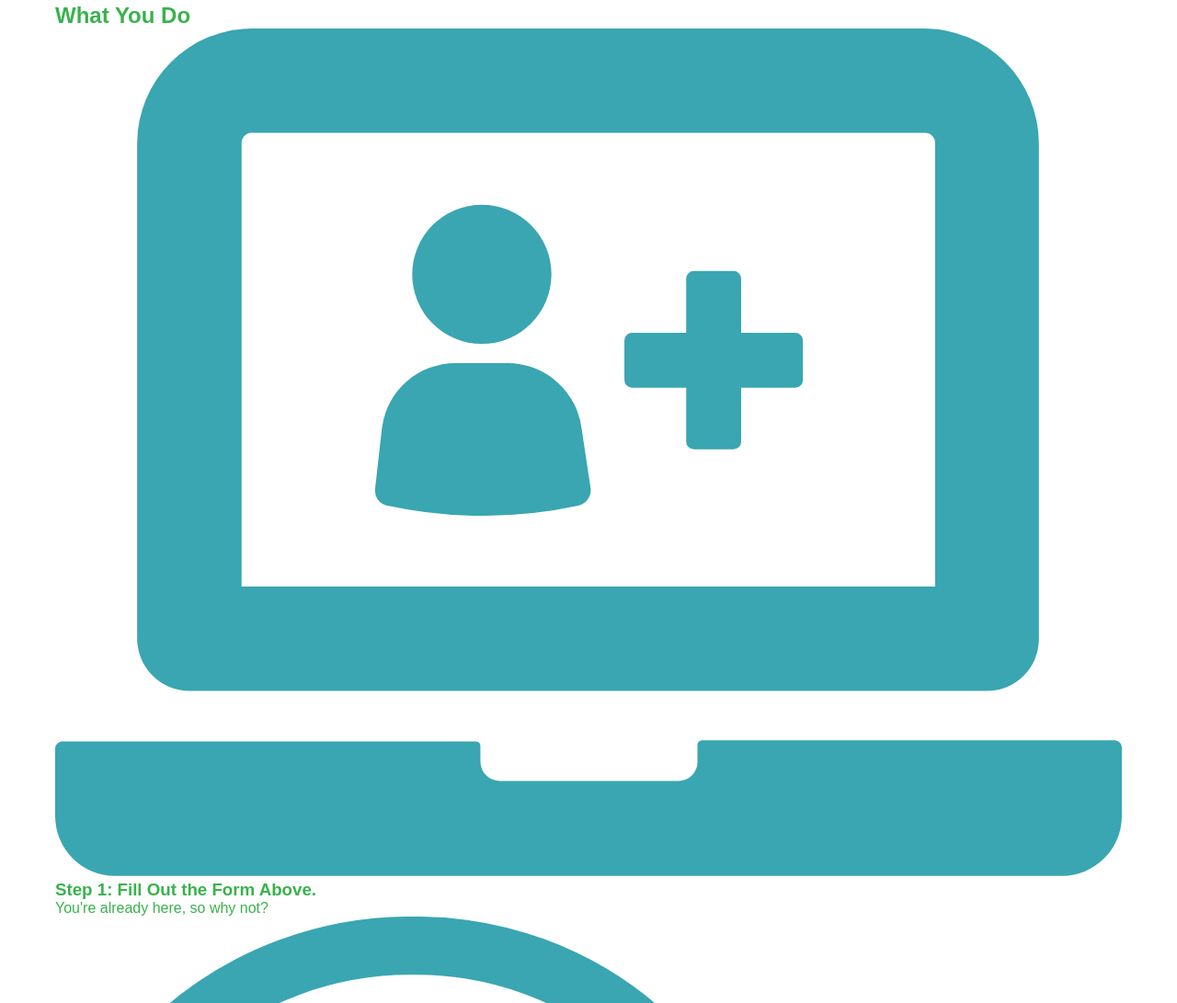
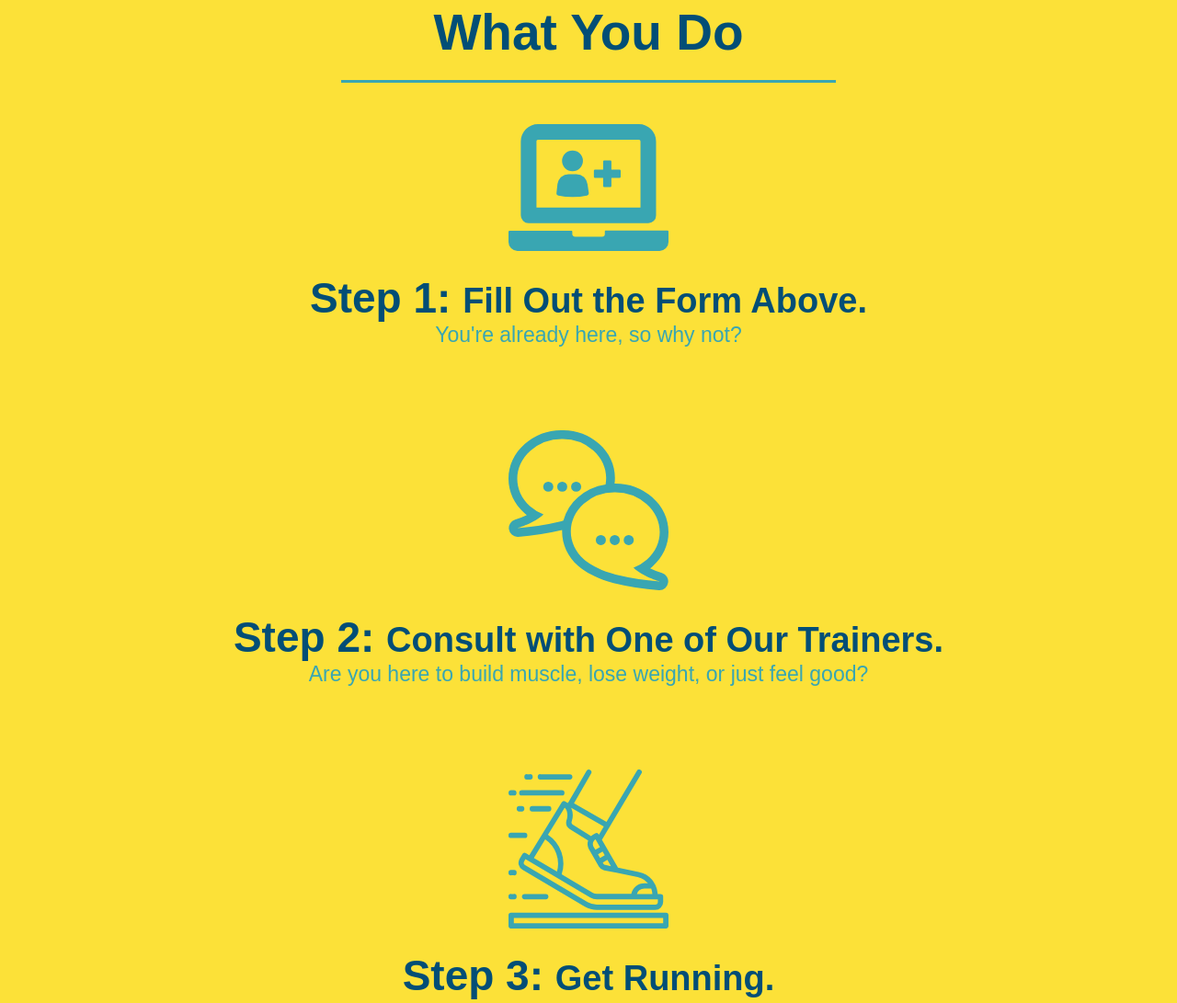
Before and after one commit to mralegria31/run-buddy, a plain HTML site: page index.html in a window 1280 px wide. Shown: the part 1077-2168 px from the top of the page at 92% size. Drawn offline with Linux system fonts and the light colour scheme.

Commit message:
change to index.html and style.css

```diff
--- a/assets/css/style.css
+++ b/assets/css/style.css
@@ -152,3 +152,72 @@ footer {
   /* add this alongside your other declarations */
   margin: 0 auto;
 }
+.steps {
+  text-align: center;
+  background: #fce138
+}
+
+.steps h2 {
+  font-size: 55px;
+  color: #024e76;
+  margin-bottom: 35px;
+  padding: 0 100px 20px 100px;
+  border-bottom: 3px solid;
+  border-color: #39a6b2;
+}
+
+.section-title {
+  font-size: 55px;
+  color: #024e76;
+  margin-bottom: 35px;
+  padding: 0 100px 20px 100px;
+  display: inline-block;
+  border-bottom: 3px solid;
+}
+
+.primary-border {
+  border-color: #fce138;
+
+}
+
+.secondary-border {
+  border-color: #39a6b2;
+
+}
+
+/* remove this entire CSS rule */
+.intro h2 {
+
+}
+
+/* and this one */
+.step h2 {
+
+}
+
+.steps div {
+  margin-bottom: 80px;
+
+}
+
+.steps img{
+  width: 15%;
+  margin: 10px 0;
+
+}
+
+.steps h3 {
+  color: #024e76;
+  font-size: 46px;
+  margin-top: 10px;
+
+}
+
+.steps p {
+  color: #39a6b2;
+  font-size: 23px;
+}
+
+.steps span {
+  font-size: 38px;
+}
--- a/index.html
+++ b/index.html
@@ -40,7 +40,7 @@
     <section class="hero">
       <div class="hero-form">
         <h3>Get Started Today</h3>
-        <p>Fill out this form and one of our trainers will schedule a consult</p>
+      <p>Fill out this form and one of our trainers will schedule a consult</p>
         <form>
           <label for="name">Enter full name:</label>
           <input type="text" placeholder="Your Name" name="name" id="name" class="form-input" />
@@ -70,38 +70,37 @@
 
   <!-- "what we do" section -->
   <section id="what-we-do" class="intro">
-    <h2>What We Do</h2>
+    <h2 class="section-title primary-border">What We Do</h2>
     <p>
       butcher selfies chambray shabby chic gentrify readymade yr Echo Park XOXO Tumblr normcore Banksy direct trade Blue Bottle chillwave you probably haven't heard of them single-origin coffee Vice fanny pack fixie Odd Future Austin fingerstache pickled twee synth Wes Anderson Thundercats viral bitters flannel meggings narwhal Marfa Schlitz sustainable Intelligentsia umami deep v craft
     </p>
   </section>
 
-  <!-- "what you do" section -->
-  <section id="what-you-do">
-    <h2>What You Do</h2>
+ <!-- "what you do" section -->
+ <section id="what-you-do" class="steps">
+  <h2 class="section-title secondary-border">What You Do</h2>
 
   <div>
-    <!--insert this img element-->
-    <img src="assets/images/01-04-svgs/step-1.svg" alt=""/>
-    <h3>Step 1: Fill Out the Form Above.</h3>
+    <img src="./assets/images/01-04-svgs/step-1.svg" alt="" />
+    <h3>Step 1: <span>Fill Out the Form Above.</span></h3>
     <p>You're already here, so why not?</p>
   </div>
 
   <div>
-    <img src="assets/images/01-04-svgs/step-2.svg" alt=""/>
-    <h3>Step 2: Consult with One of Our Trainers.</h3>
+    <img src="./assets/images/01-04-svgs/step-2.svg" alt="" />
+    <h3>Step 2: <span>Consult with One of Our Trainers.</span></h3>
     <p>Are you here to build muscle, lose weight, or just feel good?</p>
   </div>
 
   <div>
-    <img src="assets/images/01-04-svgs/step-3.svg" alt=""/>
-    <h3>Step 3: Get Running.</h3>
+    <img src="./assets/images/01-04-svgs/step-3.svg" alt="" />
+    <h3>Step 3: <span>Get Running.</span></h3>
     <p>Hit the ground running (literally) once your trainer lays out your plan.</p>
   </div>
 
   <div>
-    <img src="assets/images/01-04-svgs/step-4.svg" alt=""/>
-    <h3>Step 4: See Results.</h3>
+    <img src="./assets/images/01-04-svgs/step-4.svg" alt="" />
+    <h3>Step 4: <span>See Results.</span></h3>
     <p>Bi-weekly checkins with your trainer will keep you focused</p>
   </div>
 </section>
```
